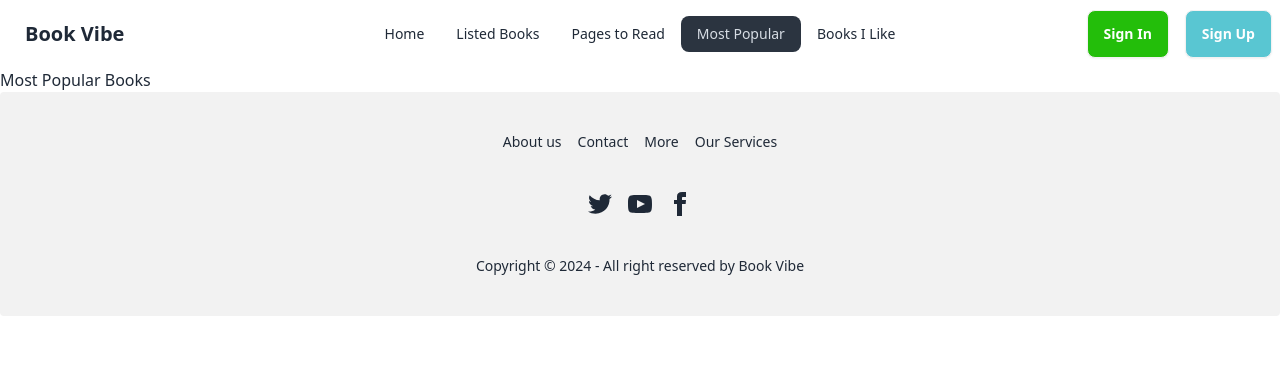
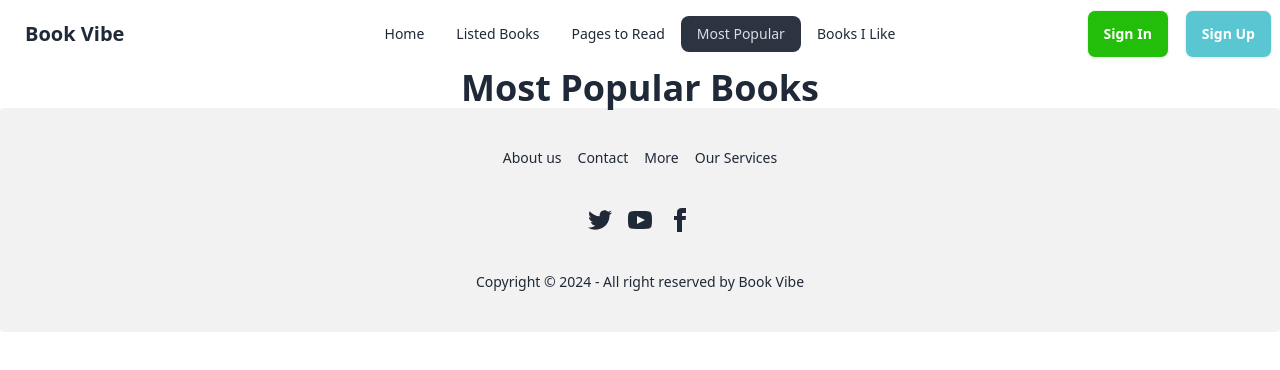
Before and after one commit to Sanam911/Assignment-8, a React (Vite) app: page /mostPopular in a window 1280 px wide. Shown: the top 370 px of the page. Built offline with nearby package versions, Linux system fonts and the light colour scheme.

Commit message:
view details updated

```diff
--- a/src/components/ListedBooksCard/ListedBooksCard.jsx
+++ b/src/components/ListedBooksCard/ListedBooksCard.jsx
@@ -54,7 +54,7 @@ const ListedBooksCard = ({ book }) => {
 
                         <button className='btn text-[#FFAC33] bg-[#FFAC3326] p-2 rounded-full'>Rating: {rating}</button>
 
-                        <Link to="/src/components/BookDetails">
+                        <Link to={`/book/${bookId}`}>
                             <button className='btn text-white bg-[#23BE0A] p-2 rounded-full'>View Details</button>
                         </Link>
 
--- a/src/components/MostPopular/MostPopular.jsx
+++ b/src/components/MostPopular/MostPopular.jsx
@@ -3,7 +3,7 @@
 const MostPopular = () => {
     return (
         <div>
-            <h3>Most Popular Books</h3>
+            <h3 className="text-4xl font-bold text-center">Most Popular Books</h3>
         </div>
     );
 };
--- a/src/main.jsx
+++ b/src/main.jsx
@@ -26,7 +26,7 @@ const router = createBrowserRouter([
       {
         path:'/listedBooks',
         element:<Listed_Books></Listed_Books>,
-        loader:()=> fetch('/public/books.json')
+        loader: () => fetch('/public/books.json')
       },
       {
         path:'/pagesToRead',
```
